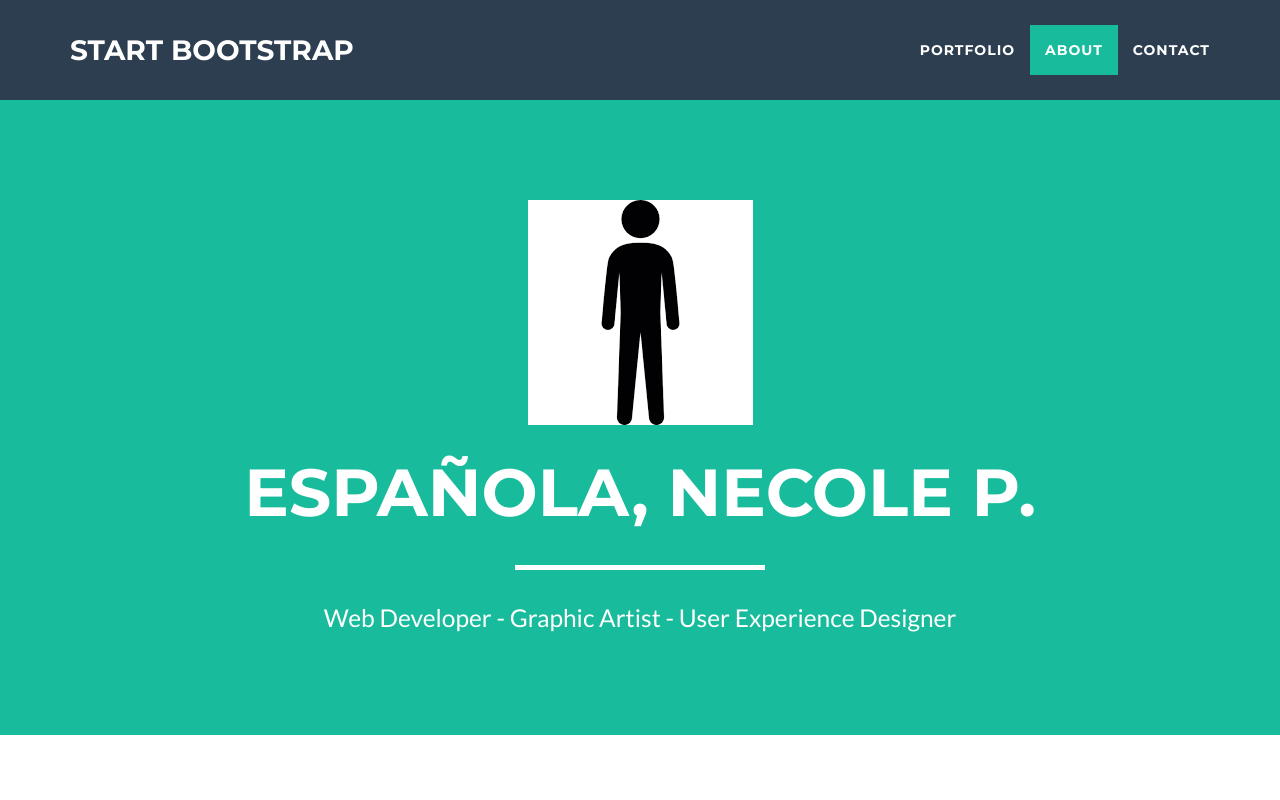
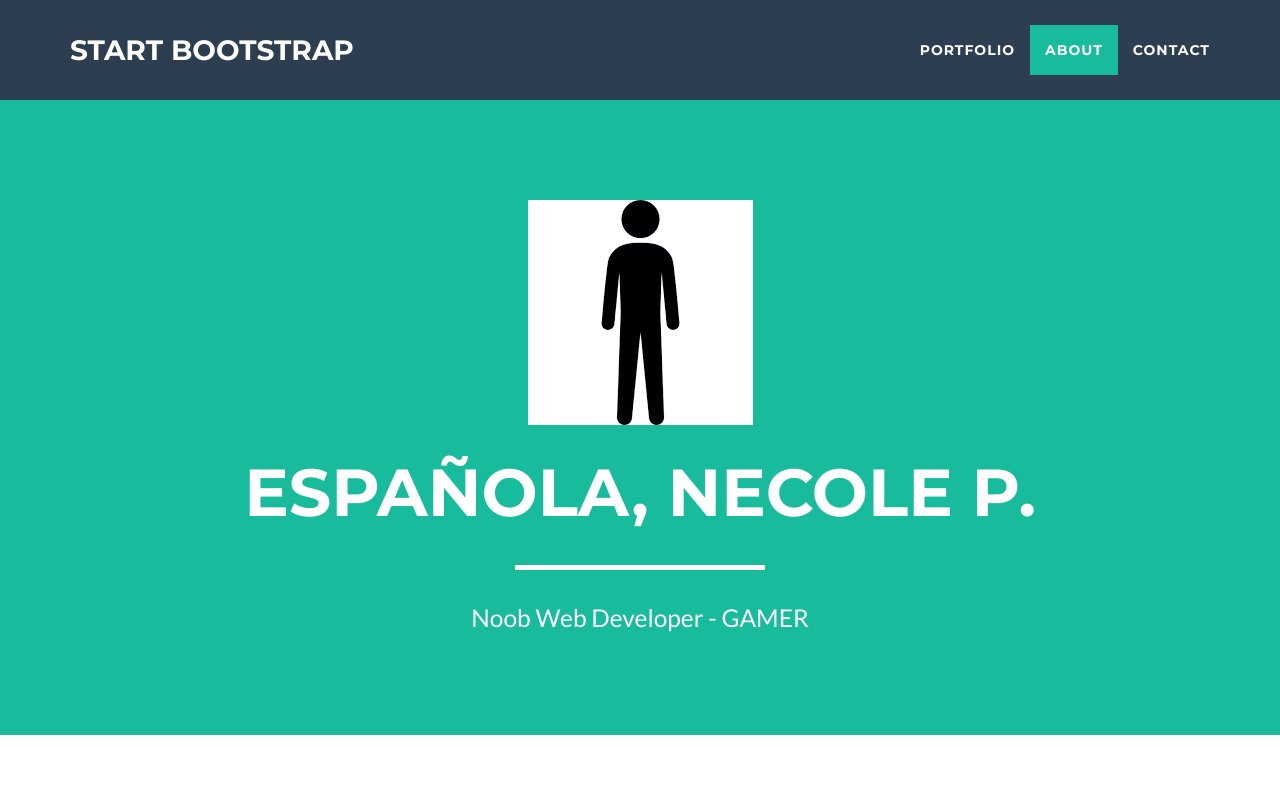
Before and after one commit to necoleespanola/necoleespanola-github.io, a website: page index.html in a window 1280 px wide. Shown: the top 800 px of the page. Drawn offline with nearby package versions, Linux system fonts and the light colour scheme.

Commit message:
Update index.html

```diff
--- a/index.html
+++ b/index.html
@@ -75,7 +75,7 @@
                     <div class="intro-text">
                         <span class="name">Española, Necole P.</span>
                         <hr class="star-light">
-                        <span class="skills">Web Developer - Graphic Artist - User Experience Designer</span>
+                        <span class="skills">Noob Web Developer - GAMER</span>
                     </div>
                 </div>
             </div>
```
